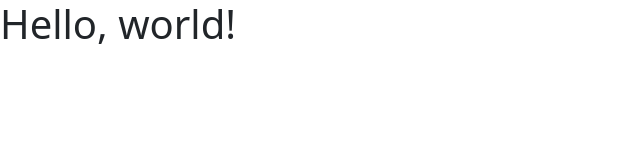
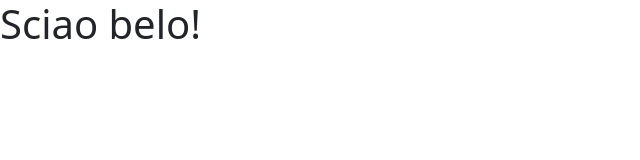
Before and after one commit to shortinovis/Frontend-JS.Bootstrap, a plain HTML site: page index.html in a window 1280 px wide. Shown: the whole page, without its empty margins (0-640 px from the left). Drawn offline with nearby package versions, Linux system fonts and the light colour scheme.

Commit message:
cambio nome

```diff
--- a/index.html
+++ b/index.html
@@ -7,7 +7,7 @@
     <link href="https://cdn.jsdelivr.net/npm/bootstrap@5.3.3/dist/css/bootstrap.min.css" rel="stylesheet" integrity="sha384-QWTKZyjpPEjISv5WaRU9OFeRpok6YctnYmDr5pNlyT2bRjXh0JMhjY6hW+ALEwIH" crossorigin="anonymous">
   </head>
   <body>
-    <h1>Hello, world!</h1>
+    <h1>Sciao belo!</h1>
     <script src="https://cdn.jsdelivr.net/npm/bootstrap@5.3.3/dist/js/bootstrap.bundle.min.js" integrity="sha384-YvpcrYf0tY3lHB60NNkmXc5s9fDVZLESaAA55NDzOxhy9GkcIdslK1eN7N6jIeHz" crossorigin="anonymous"></script>
   </body>
 </html>
```
